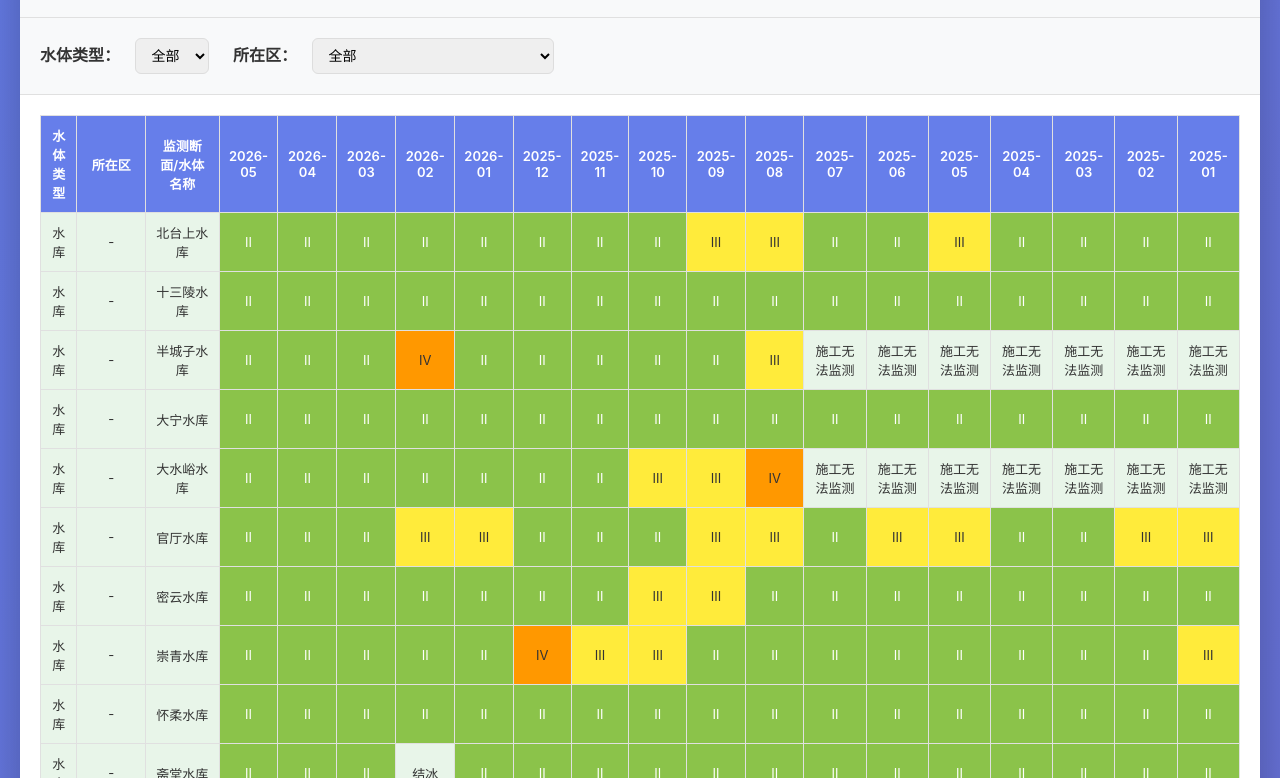
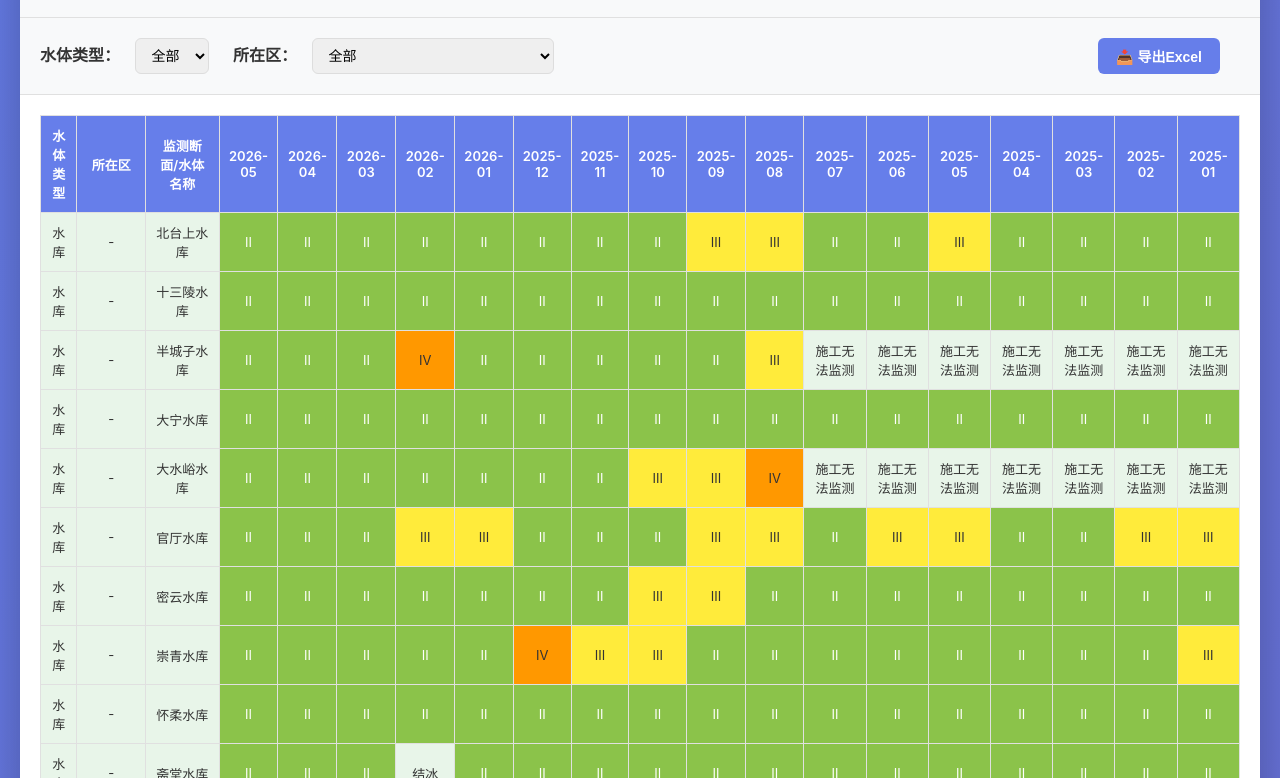
Before and after one commit to hjing-NOBODY/beijing-water-quality, a plain HTML site: page index.html in a window 1280 px wide. Shown: the part 237-1015 px from the top of the page. Drawn offline with Linux system fonts and the light colour scheme.

```diff
--- a/index.html
+++ b/index.html
@@ -129,6 +129,7 @@
             font-size: 12px;
         }
     </style>
+    <script src="https://cdn.sheetjs.com/xlsx-0.20.3/package/dist/xlsx.full.min.js"></script>
 </head>
 <body>
     <div class="container">
@@ -172,6 +173,9 @@
                     <option value="all">全部</option>
                 </select>
             </div>
+            <div class="filter-group" style="float:right;">
+                <button onclick="exportToExcel()" style="padding:8px 18px;background:#667eea;color:white;border:none;border-radius:6px;font-size:14px;cursor:pointer;font-weight:600;">📥 导出Excel</button>
+            </div>
         </div>
 
         <div class="table-container">
@@ -3300,6 +3304,44 @@
                 row.style.display = typeMatch && districtMatch ? '' : 'none';
             });
         }
+
+        function exportToExcel() {
+            const table = document.getElementById('dataTable');
+            const headers = [];
+            const headerCells = table.querySelectorAll('thead th');
+            headerCells.forEach(th => headers.push(th.textContent.trim()));
+
+            const data = [];
+            table.querySelectorAll('tbody tr').forEach(row => {
+                if (row.style.display === 'none') return; // 跳过被筛选隐藏的行
+                const rowData = [];
+                row.querySelectorAll('td').forEach(td => {
+                    // 提取纯文本内容（水质等级，去掉"施工无法监测""结冰"等特殊状态的样式）
+                    rowData.push(td.textContent.trim());
+                });
+                data.push(rowData);
+            });
+
+            // 构建工作表
+            const wsData = [headers, ...data];
+            const ws = XLSX.utils.aoa_to_sheet(wsData);
+
+            // 设置列宽
+            ws['!cols'] = headers.map((h, i) => {
+                if (i <= 2) return { wch: 16 }; // 水体类型、所在区、名称
+                return { wch: 10 }; // 月份列
+            });
+
+            const wb = XLSX.utils.book_new();
+            XLSX.utils.book_append_sheet(wb, ws, '水质数据');
+
+            // 生成文件名，带当前日期
+            const now = new Date();
+            const dateStr = now.getFullYear() + '' +
+                String(now.getMonth()+1).padStart(2,'0') + '' +
+                String(now.getDate()).padStart(2,'0');
+            XLSX.writeFile(wb, '北京市水质数据_' + dateStr + '.xlsx');
+        }
     </script>
 </body>
 </html>
```
